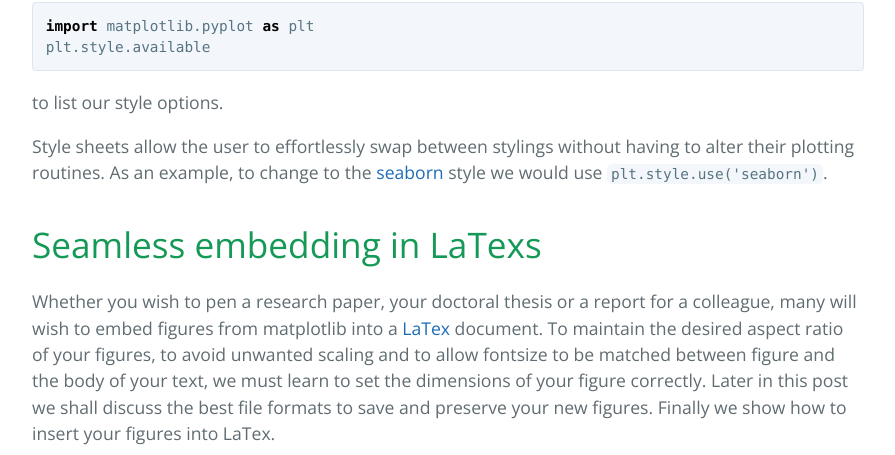
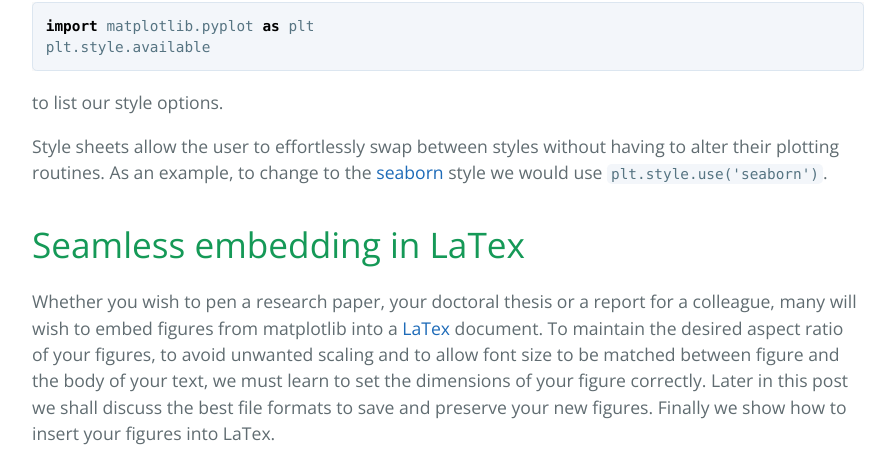
Before and after one commit to jwalton3141/jwalton3141.github.io, a Jekyll site: the page built from _posts/2017-12-22-Pretty-Plotting.md, in a window 1280 px wide and 900 px high, scrolled down 1358 px. Shown: the part 126-581 px from the top of the window, without its empty margins (192-1087 px from the left). Built offline with Jekyll 4.4.1, drawn with Linux system fonts in a browser that asks for light colours; comment, search, counter and statistics services are not loaded; some of the changed text lies outside the part shown.

Commit message:
Spelling corrected

````diff
--- a/_posts/2017-12-22-Pretty-Plotting.md
+++ b/_posts/2017-12-22-Pretty-Plotting.md
@@ -1,13 +1,13 @@
 ---
 layout: post
-title: Publication quality plots with matplotlib and LaTex
+title: Publication-quality plots with matplotlib and LaTex
 ---
 
 Figures are an incredibly important aspect of effectively communicating research and ideas. Poor quality figures are difficult to read and interpret. At their worse, bad figures are simply misleading. Good quality plots, however, blend seamlessly with a document, they are readable, clear, concise and aesthetically pleasing.
 
 So, if you care about your research (and, since you're here, I'm going to take that as a given) you should care about your figure presentation too. Producing graphics isn't the most exciting aspect of research, but it is an essential and unavoidable part of it.
 
-This post will introduce the essential skills and ideas you'll need to produce publication quality figures using the Python plotting package [matplotlib](https://matplotlib.org/). We'll learn how to seamlessly embed figures into [LaTex](https://www.latex-project.org/about/) documents and [beamer presentations](https://ctan.org/pkg/beamer?lang=en). Minimum working examples will be provided to fully illustrate figure production.
+This post will introduce the essential skills and ideas you'll need to produce publication-quality figures using the Python plotting package [matplotlib](https://matplotlib.org/). We'll learn how to seamlessly embed figures into [LaTex](https://www.latex-project.org/about/) documents and [beamer presentations](https://ctan.org/pkg/beamer?lang=en). Minimum working examples will be provided to fully illustrate figure production.
 
 It is assumed that the reader already has some familiarity with matplotlib, however, more advanced ability is not assumed. References and links will be provided to relevant literature and further reading.
 
@@ -26,11 +26,11 @@ plt.style.available
 ```
 to list our style options.
 
-Style sheets allow the user to effortlessly swap between stylings without having to alter their plotting routines. As an example, to change to the [seaborn](https://seaborn.pydata.org/) style we would use ```plt.style.use('seaborn')```.
+Style sheets allow the user to effortlessly swap between styles without having to alter their plotting routines. As an example, to change to the [seaborn](https://seaborn.pydata.org/) style we would use ```plt.style.use('seaborn')```.
 
-# Seamless embedding in LaTexs
+# Seamless embedding in LaTex
 
-Whether you wish to pen a research paper, your doctoral thesis or a report for a colleague, many will wish to embed figures from matplotlib into a [LaTex](https://www.latex-project.org/about/) document. To maintain the desired aspect ratio of your figures, to avoid unwanted scaling and to allow fontsize to be matched between figure and the body of your text, we must learn to set the dimensions of your figure correctly. Later in this post we shall discuss the best file formats to save and preserve your new figures. Finally we show how to insert your figures into LaTex.
+Whether you wish to pen a research paper, your doctoral thesis or a report for a colleague, many will wish to embed figures from matplotlib into a [LaTex](https://www.latex-project.org/about/) document. To maintain the desired aspect ratio of your figures, to avoid unwanted scaling and to allow font size to be matched between figure and the body of your text, we must learn to set the dimensions of your figure correctly. Later in this post we shall discuss the best file formats to save and preserve your new figures. Finally we show how to insert your figures into LaTex.
 
 ## Determining figure size
 
@@ -98,7 +98,7 @@ from my_plot import set_size
 width = 345
 fig, ax = plt.subplots(1, 1, figsize=set_size(width))
 ```
-If you desire to create a figure narrower than the textwidth you may use the fraction arguement. For example, to create a figure half the width of your document:
+If you desire to create a figure narrower than the textwidth you may use the fraction argument. For example, to create a figure half the width of your document:
 ```py
 fig, ax = plt.subplots(1, 1, figsize=set_size(width, fraction=0.5))
 ```
@@ -247,4 +247,6 @@ plt.savefig('/path/to/directory/example_2.pdf', format='pdf', bbox_inches='tight
 
 The figure produced looks professional and aesthetically pleasing - it will also look great when embedded into a report.
 
-So we see, with little extra work we can consistently produce great-looking plots. And as with all things Python, there are a tonne of resources both on and offline to help if you get stuck with your figure production.
+# Summary
+
+In this post we have seen how easy it is to change the style of our plots. We have learnt that to effectively present figures in a document we must take care to create a figure of the correct dimensions. With the correct dimensions our figure avoids any unwanted scaling and change in aspect ratio. After a brief discussion of why we should save our figures in the ```.pdf``` format, we discussed how to use LaTex to render the fonts in our figures. Putting all these things together we can now produce truly publication-quality plots, and embed them in our work.
````
